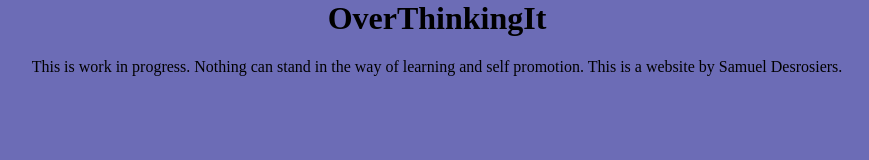
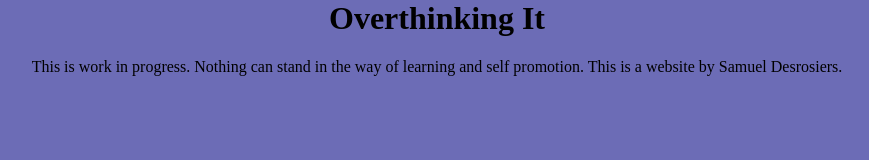
Before and after one commit to Samiod131/alwaysoverthinkingit, a plain HTML site: page index.html in a window 1280 px wide. Shown: the whole page, without its empty margins (203-1072 px from the left). Drawn offline with Linux system fonts and the light colour scheme.

Commit message:
another commit

```diff
--- a/index.html
+++ b/index.html
@@ -9,7 +9,7 @@
 </head>
 
 <body>
-    <h1>OverThinkingIt</h1>
+    <h1>Overthinking It</h1>
     <p>This is work in progress. Nothing can stand in the way of learning and self promotion. This is a website by
         Samuel Desrosiers.</p>
 </body>
```
